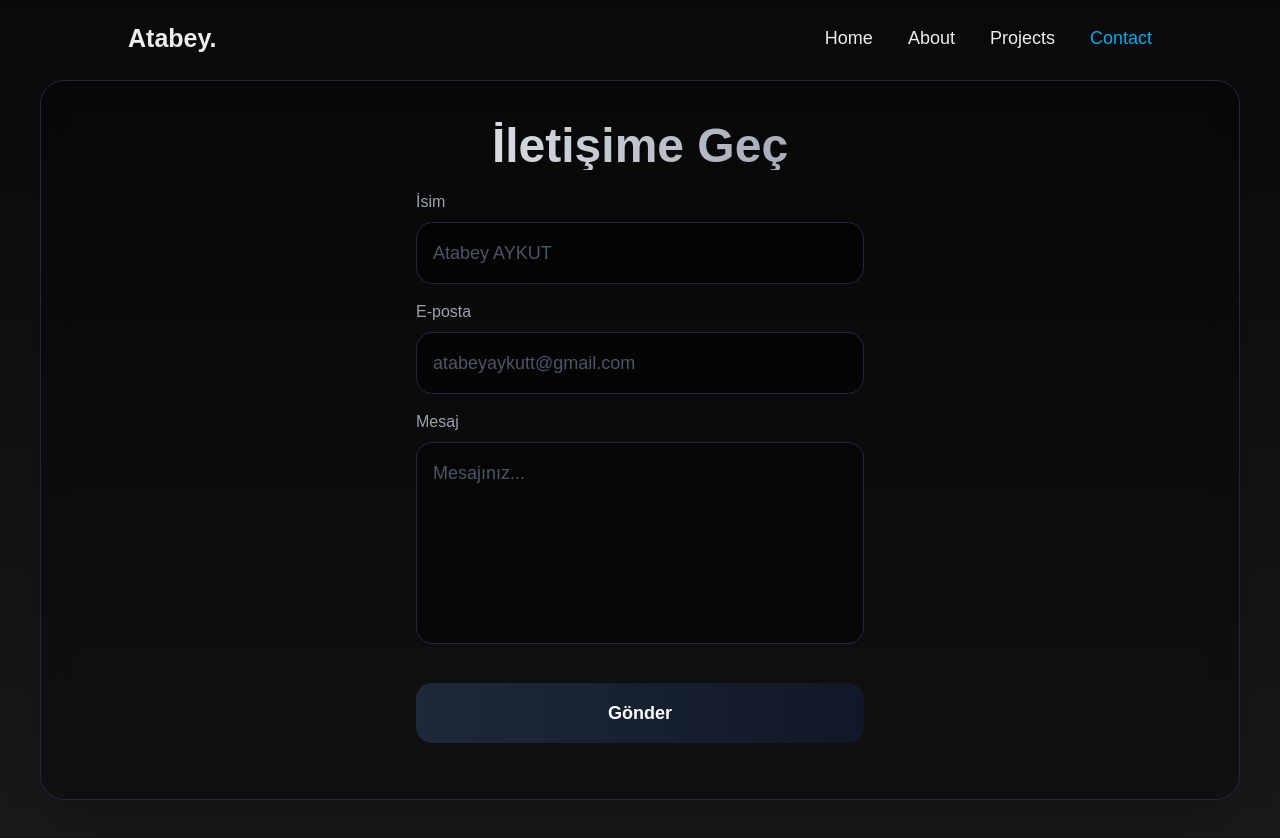
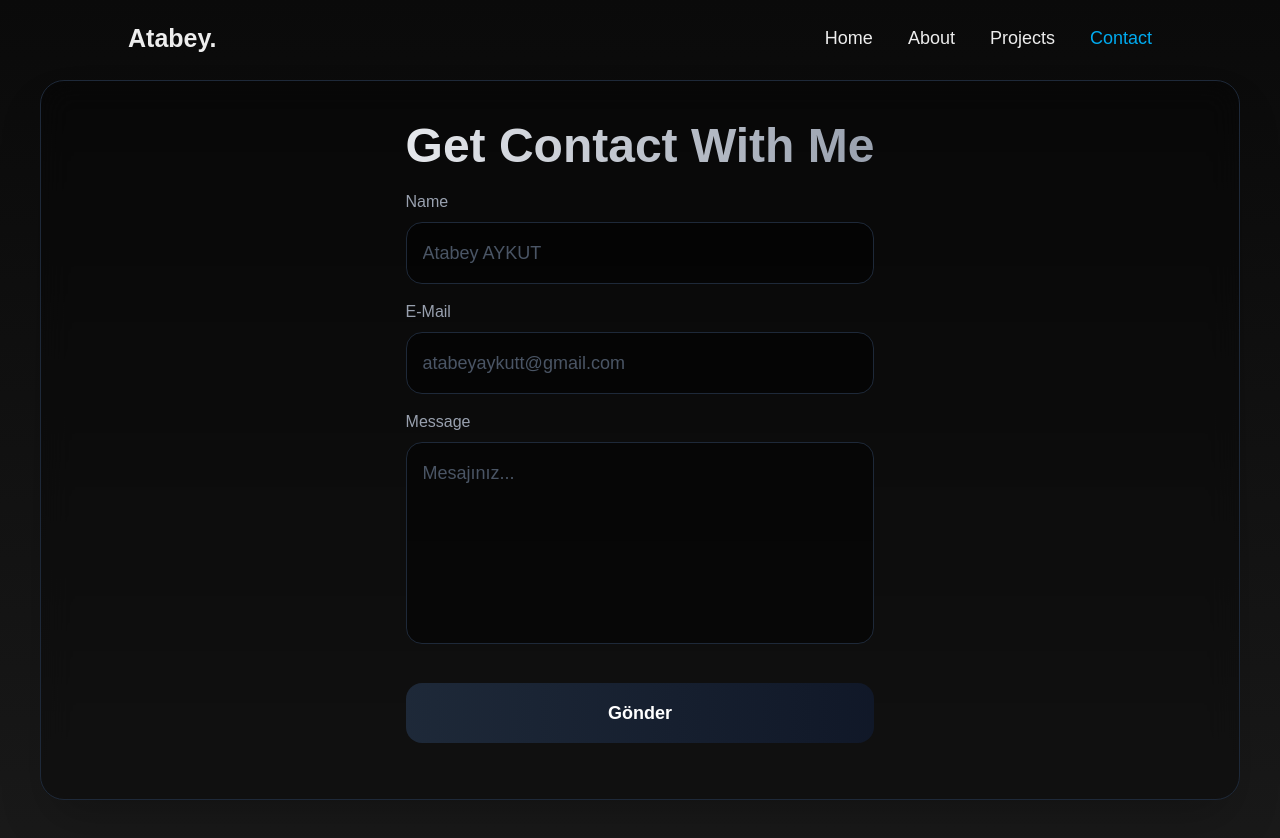
Before and after one commit to atabeyaykut/PersonalPage, a React (Vite) app: page /contact in a window 1280 px wide. Shown: the top 838 px of the page. Built offline with nearby package versions, Linux system fonts and the light colour scheme.

Commit message:
Translate Contact component labels from Turkish to English for improved accessibility

```diff
--- a/src/components/Contact.jsx
+++ b/src/components/Contact.jsx
@@ -54,14 +54,14 @@ function Contact() {
             <div className="max-w-300 h-180 pt-8 w-full flex justify-center align-center items-center backdrop-blur-lg bg-black/30 p-12 rounded-3xl border border-gray-800 shadow-2xl hover:border-gray-700 transition-all duration-500">
                 <div className="max-w-2xl min-w-md mx-auto">
                     <h2 className="text-5xl font-bold text-center mb-5 bg-gradient-to-r from-gray-200 to-gray-400 text-transparent bg-clip-text">
-                        İletişime Geç
+                        Get Contact With Me
                     </h2>
 
                     <form onSubmit={handleSubmit(onSubmit)} className="flex flex-col space-y-2">
                         <div className="space-y-4 w-full">
                             <div>
                                 <label className={`${labelClasses}`}>
-                                    İsim
+                                    Name
                                 </label>
                                 <input
                                     type="text"
@@ -79,7 +79,7 @@ function Contact() {
 
                             <div>
                                 <label className={labelClasses}>
-                                    E-posta
+                                    E-Mail
                                 </label>
                                 <input
                                     type="email"
@@ -103,7 +103,7 @@ function Contact() {
 
                             <div>
                                 <label className={labelClasses}>
-                                    Mesaj
+                                    Message
                                 </label>
                                 <textarea
                                     name="message"
```
